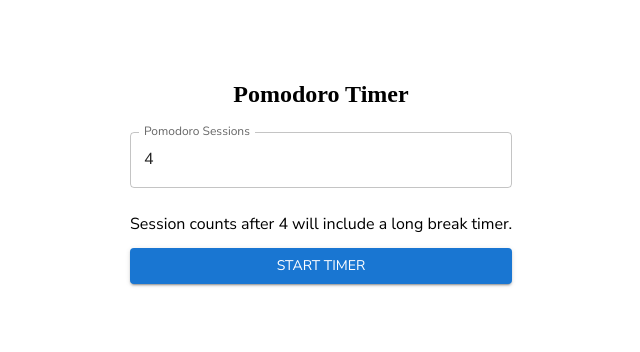
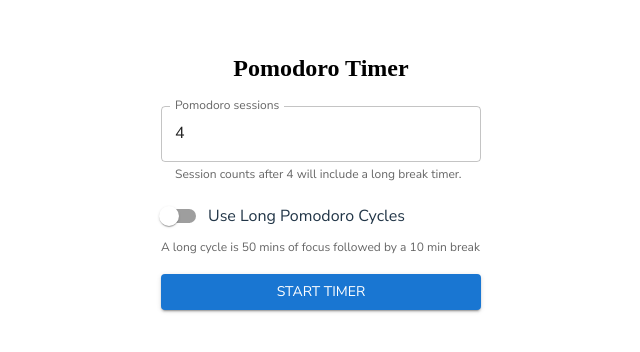
Before and after one commit to EvanRibey/pomodoro-timer, a React (Vite) app: page / in a window 1280 px wide. Shown: the part 230-582 px from the top of the page, without its empty margins (319-959 px from the left). Built offline with nearby package versions, Linux system fonts and the light colour scheme; a web font is replaced by a local one.

Commit message:
Create long timer switch and functionality Adds a switch for a "long timer" meaning to double the time that the timer runs for focus, break, and long break states. By request for folks that work longer than 25 minutes at a time.

```diff
--- a/src/components/PomoForm.less
+++ b/src/components/PomoForm.less
@@ -9,6 +9,11 @@
 
   .interval-timer {
     margin-bottom: 12px;
+    min-width: 320px;
+  }
+
+  .long-switch {
+    margin-bottom: 16px;
   }
 
   .pomo-count-note {
--- a/src/components/PomoForm.tsx
+++ b/src/components/PomoForm.tsx
@@ -1,23 +1,41 @@
 import './PomoForm.less';
 import { useState, useCallback } from 'react';
-import { Button, TextField } from '@mui/material';
-import { POMODORO_INITIAL_INTERVAL } from '../constants';
+import {
+  Button,
+  FormControlLabel,
+  FormHelperText,
+  Switch,
+  TextField,
+} from '@mui/material';
+import {
+  POMODORO_INITIAL_INTERVAL,
+  POMO_FORM_HELPER_COUNT,
+  POMO_FORM_HELPER_LONG_CYCLES,
+  POMO_FORM_LABEL_COUNT,
+  POMO_FORM_LABEL_LONG_CYCLES,
+} from '../constants';
 import { PomoFormProps } from '../constants/types';
 
 export default function PomoForm({ onSubmitForm }: PomoFormProps) {
   const [numberPomodoros, setNumberPomodoros] = useState(POMODORO_INITIAL_INTERVAL);
+  const [isLongPomoChecked, setIsLongPomoChecked] = useState(false);
 
   const setPomodoroIntervalsHandler = useCallback((event: React.ChangeEvent<HTMLInputElement>) => {
     setNumberPomodoros(Number(event.currentTarget.value));
   }, []);
 
+  const changeLongPomoHandler = useCallback((event: React.ChangeEvent<HTMLInputElement>) => {
+    setIsLongPomoChecked(event.target.checked);
+  }, []);
+
   const formSubmitHandler = useCallback(() => {
     onSubmitForm({
       intervals: numberPomodoros,
+      isLong: isLongPomoChecked,
     });
-  }, [numberPomodoros]);
+  }, [isLongPomoChecked, numberPomodoros]);
 
-  const willShowCountNote = numberPomodoros >= 4;
+  const countNote = numberPomodoros >= 4 ? POMO_FORM_HELPER_COUNT : '';
 
   return (
     <form
@@ -27,14 +45,22 @@ export default function PomoForm({ onSubmitForm }: PomoFormProps) {
       <h2 className="title">Pomodoro Timer</h2>
       <TextField
         classes={{ root: 'interval-timer' }}
-        label="Pomodoro Sessions"
+        helperText={countNote}
+        label={POMO_FORM_LABEL_COUNT}
         onChange={setPomodoroIntervalsHandler}
         type="number"
         value={numberPomodoros}
       />
-      {willShowCountNote && (
-        <p className="pomo-count-note">Session counts after 4 will include a long break timer.</p>
-      )}
+      <FormControlLabel
+        control={
+          <Switch
+            checked={isLongPomoChecked}
+            onChange={changeLongPomoHandler}
+          />
+        }
+        label={POMO_FORM_LABEL_LONG_CYCLES}
+      />
+      <FormHelperText classes={{ root: 'long-switch' }}>{POMO_FORM_HELPER_LONG_CYCLES}</FormHelperText>
       <Button variant="contained" type="submit">Start timer</Button>
     </form>
   );
--- a/src/components/PomodoroTimer.tsx
+++ b/src/components/PomodoroTimer.tsx
@@ -17,7 +17,8 @@ export default function PomodoroTimer() {
   }, []);
 
   const submitFormHandler = useCallback((formValues: PomodoroTimerFormHandlerProps) => {
-    const pomoQueueItems = generateQueueList(formValues.intervals);
+    const { intervals, isLong } = formValues;
+    const pomoQueueItems = generateQueueList(intervals, isLong);
     setQueueList(pomoQueueItems);
     timerStartHandler(pomoQueueItems[0]);
   }, [timerStartHandler]);
--- a/src/constants/index.ts
+++ b/src/constants/index.ts
@@ -11,6 +11,11 @@ export const POMO_STATE_DESCRIPTION_BREAK = 'Get up and stretch, maybe grab some
 export const POMO_STATE_DESCRIPTION_BREAK_LONG = 'Step away for a bit, maybe grab a cup of tea or coffee';
 export const POMO_STATE_DESCRIPTION_FOCUS = 'Sit and breathe; you got this';
 
+export const POMO_FORM_LABEL_COUNT = 'Pomodoro sessions';
+export const POMO_FORM_LABEL_LONG_CYCLES = 'Use Long Pomodoro Cycles';
+export const POMO_FORM_HELPER_COUNT = 'Session counts after 4 will include a long break timer.';
+export const POMO_FORM_HELPER_LONG_CYCLES = 'A long cycle is 50 mins of focus followed by a 10 min break';
+
 // magic numbers
 export const POMODORO_INITIAL_INTERVAL = 4;
 
@@ -18,6 +23,8 @@ export const POMODORO_TIMER_FOCUS = 25;
 export const POMODORO_TIMER_BREAK = 5;
 export const POMODORO_TIMER_BREAK_LONG = 15;
 
+export const POMODORO_TIMER_LONG_MULTIPLIER = 2;
+
 export const POMODORO_TIMER_HEIGHT = 292; // accounts for border size of parent
 
 export const MINUTES_IN_SECOND = 60;
--- a/src/constants/types.ts
+++ b/src/constants/types.ts
@@ -20,4 +20,5 @@ export interface PomoTimerProps {
 // Handler Props
 export interface PomodoroTimerFormHandlerProps {
   intervals: number,
+  isLong: boolean,
 }
--- a/src/utils/generateQueueList.ts
+++ b/src/utils/generateQueueList.ts
@@ -2,6 +2,7 @@ import {
   POMODORO_TIMER_BREAK,
   POMODORO_TIMER_BREAK_LONG,
   POMODORO_TIMER_FOCUS,
+  POMODORO_TIMER_LONG_MULTIPLIER,
   QUEUE_TYPE_BREAK,
   QUEUE_TYPE_BREAK_LONG,
   QUEUE_TYPE_FOCUS,
@@ -11,13 +12,13 @@ import { QueueItem } from '../constants/types';
 /**
  * Creates a queue list combined of the respective work/break periods
  * @param {number} intervals The number of working intervals
+ * @param {isLong} isLong If the intervals are long or doubled
  * @returns {QueueItems[]} Returns an array containing work and break intervals
  */
-export default function generateQueueList(intervals: number): QueueItem[] {
+export default function generateQueueList(intervals: number, isLong: boolean): QueueItem[] {
   return Array(intervals * 2).fill(undefined).map((_, index: number) => {
     let type = QUEUE_TYPE_FOCUS;
-    // work, break, work, break, work, break, work, long break,
-    // work, break, work, break, work, break, work, long break,
+    const multiplier = isLong ? POMODORO_TIMER_LONG_MULTIPLIER : 1;
     if (index % 2 !== 0) type = QUEUE_TYPE_BREAK;
     if ((index+1) % 8 === 0) type = QUEUE_TYPE_BREAK_LONG;
 
@@ -25,19 +26,19 @@ export default function generateQueueList(intervals: number): QueueItem[] {
       case QUEUE_TYPE_BREAK:
         return {
           type,
-          duration: POMODORO_TIMER_BREAK,
+          duration: POMODORO_TIMER_BREAK * multiplier,
         };
 
       case QUEUE_TYPE_BREAK_LONG:
         return {
           type,
-          duration: POMODORO_TIMER_BREAK_LONG,
+          duration: POMODORO_TIMER_BREAK_LONG * multiplier,
         };
 
       default:
         return {
           type,
-          duration: POMODORO_TIMER_FOCUS,
+          duration: POMODORO_TIMER_FOCUS * multiplier,
         };
     }
   });
```
